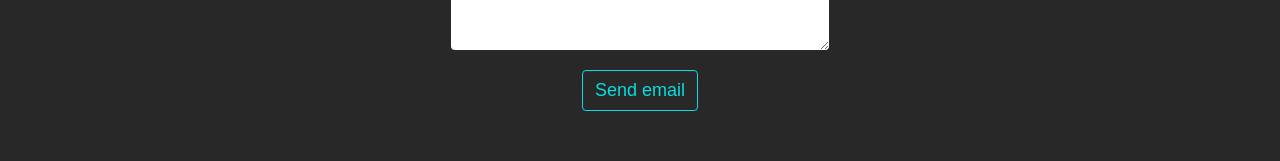
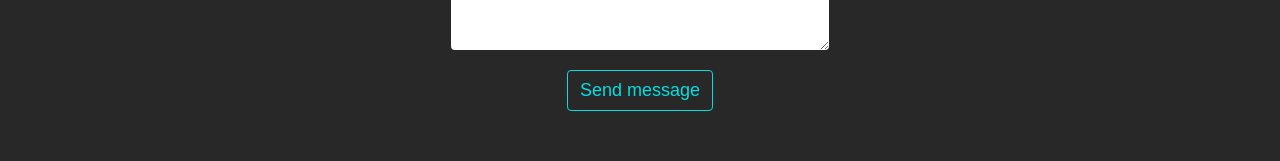
Before and after one commit to tainnaps/tainnaps.github.io, a React (Create React App) app: page /contact in a window 1280 px wide. Shown: the part 1260-1421 px from the top of the page. Built offline with nearby package versions, Linux system fonts and the light colour scheme.

Commit message:
refactor: change contact form send button text

```diff
--- a/src/components/ContactForm/index.js
+++ b/src/components/ContactForm/index.js
@@ -61,7 +61,7 @@ function ContactForm() {
         type="submit"
         className="custom-button"
       >
-        Send email
+        Send message
       </button>
     </form>
   );
```
